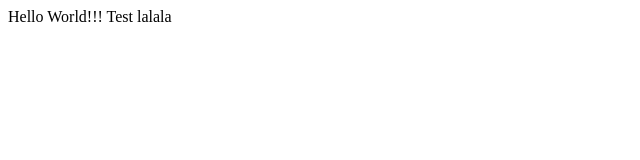
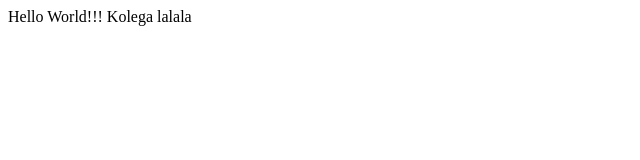
Before and after one commit to weronika-makuch/GitTutorial, a plain HTML site: page index.html in a window 1280 px wide. Shown: the full height of the page, 0-640 px from the left. Drawn offline with Linux system fonts and the light colour scheme.

Commit message:
zmiany_kolegi

```diff
--- a/index.html
+++ b/index.html
@@ -7,7 +7,7 @@
     <title>Git Tutorial</title>
 </head>
 <body>
-    Hello World!!! Test
+    Hello World!!! Kolega
 </body>
 </html>
 lalala
```
